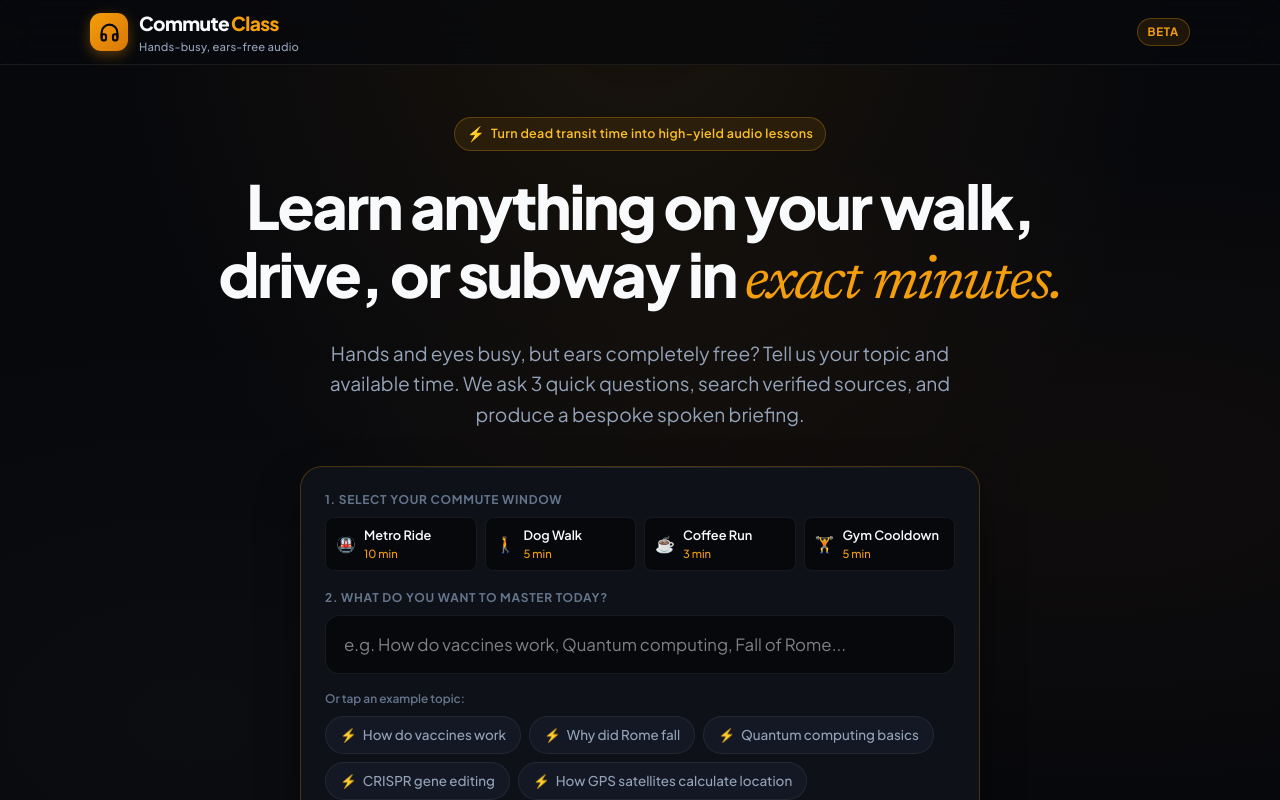
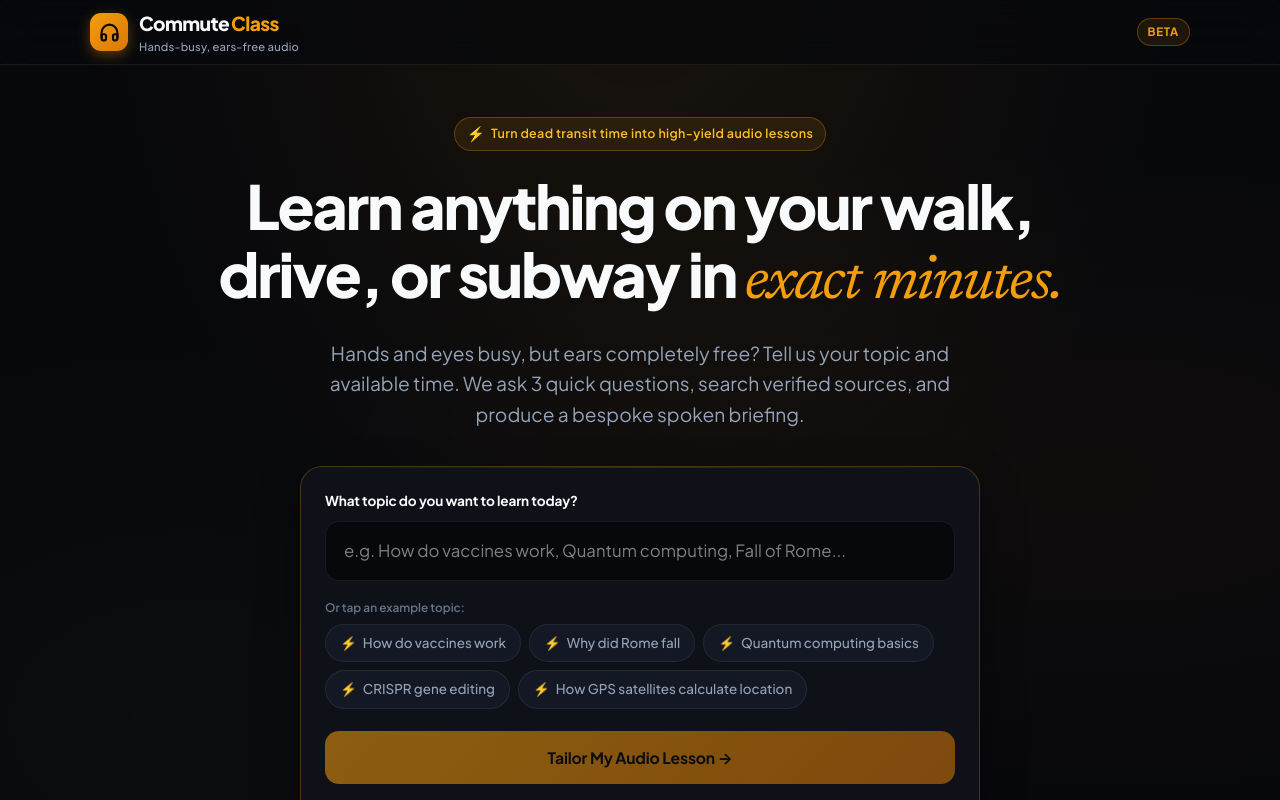
Before and after one commit to ashudotbuilds/buildDay, a Next.js app: page / in a window 1280 px wide. Shown: the top 800 px of the page. Built offline with nearby package versions, Linux system fonts and the light colour scheme.

Commit message:
feat(ui): remove commute window timing from input screen to avoid redundancy

```diff
--- a/components/InputScreen.js
+++ b/components/InputScreen.js
@@ -1,13 +1,6 @@
 "use client";
 
 import { useState, useRef } from "react";
-
-const COMMUTE_PRESETS = [
-  { icon: "🚇", label: "Metro Ride", time: "10 min", topic: "Why did the Roman Empire fall" },
-  { icon: "🚶", label: "Dog Walk", time: "5 min", topic: "How do vaccines work" },
-  { icon: "☕", label: "Coffee Run", time: "3 min", topic: "Quantum computing basics" },
-  { icon: "🏋️", label: "Gym Cooldown", time: "5 min", topic: "The 2008 financial crisis explained" },
-];
 
 const POPULAR_CHIPS = [
   "How do vaccines work",
@@ -47,11 +40,6 @@ export default function InputScreen({ onSubmitTopic, onLoadDemo, isLoading }) {
     e.preventDefault();
     if (!topic.trim() || isLoading) return;
     onSubmitTopic(topic.trim());
-  };
-
-  const handlePresetSelect = (preset) => {
-    setTopic(preset.topic);
-    onSubmitTopic(preset.topic);
   };
 
   const togglePreviewAudio = () => {
@@ -129,83 +117,21 @@ export default function InputScreen({ onSubmitTopic, onLoadDemo, isLoading }) {
               boxShadow: "0 20px 50px -12px rgba(0, 0, 0, 0.7)",
             }}
           >
-            {/* Quick commute situation presets */}
-            <div style={{ marginBottom: "18px" }}>
-              <div
-                style={{
-                  fontSize: "0.75rem",
-                  fontWeight: 700,
-                  textTransform: "uppercase",
-                  letterSpacing: "0.06em",
-                  color: "var(--text-subtle)",
-                  marginBottom: "8px",
-                }}
-              >
-                1. Select your commute window
-              </div>
-              <div
-                style={{
-                  display: "grid",
-                  gridTemplateColumns: "repeat(auto-fit, minmax(130px, 1fr))",
-                  gap: "8px",
-                }}
-              >
-                {COMMUTE_PRESETS.map((p, idx) => (
-                  <button
-                    key={idx}
-                    type="button"
-                    onClick={() => handlePresetSelect(p)}
-                    disabled={isLoading}
-                    style={{
-                      display: "flex",
-                      alignItems: "center",
-                      gap: "8px",
-                      padding: "8px 10px",
-                      borderRadius: "var(--radius-sm)",
-                      background: "var(--bg-app)",
-                      border: "1px solid var(--border-subtle)",
-                      color: "var(--text-main)",
-                      fontSize: "0.82rem",
-                      fontWeight: 500,
-                      cursor: "pointer",
-                      textAlign: "left",
-                      transition: "all 0.2s ease",
-                    }}
-                    onMouseEnter={(e) => {
-                      e.currentTarget.style.borderColor = "var(--primary-amber)";
-                      e.currentTarget.style.backgroundColor = "var(--bg-card-elevated)";
-                    }}
-                    onMouseLeave={(e) => {
-                      e.currentTarget.style.borderColor = "var(--border-subtle)";
-                      e.currentTarget.style.backgroundColor = "var(--bg-app)";
-                    }}
-                  >
-                    <span style={{ fontSize: "1rem" }}>{p.icon}</span>
-                    <div>
-                      <div style={{ fontWeight: 600, fontSize: "0.8rem" }}>{p.label}</div>
-                      <div style={{ fontSize: "0.7rem", color: "var(--primary-amber)" }}>{p.time}</div>
-                    </div>
-                  </button>
-                ))}
-              </div>
-            </div>
-
             {/* Topic input form */}
-            <form onSubmit={handleSubmit} style={{ display: "flex", flexDirection: "column", gap: "16px" }}>
+            <form onSubmit={handleSubmit} style={{ display: "flex", flexDirection: "column", gap: "18px" }}>
               <div>
                 <label
                   htmlFor="hero-topic-input"
                   style={{
                     display: "block",
-                    fontSize: "0.75rem",
+                    fontSize: "0.85rem",
                     fontWeight: 700,
-                    textTransform: "uppercase",
-                    letterSpacing: "0.06em",
-                    color: "var(--text-subtle)",
-                    marginBottom: "8px",
+                    letterSpacing: "-0.01em",
+                    color: "var(--text-main)",
+                    marginBottom: "10px",
                   }}
                 >
-                  2. What do you want to master today?
+                  What topic do you want to learn today?
                 </label>
                 <div style={{ position: "relative" }}>
                   <input
```
